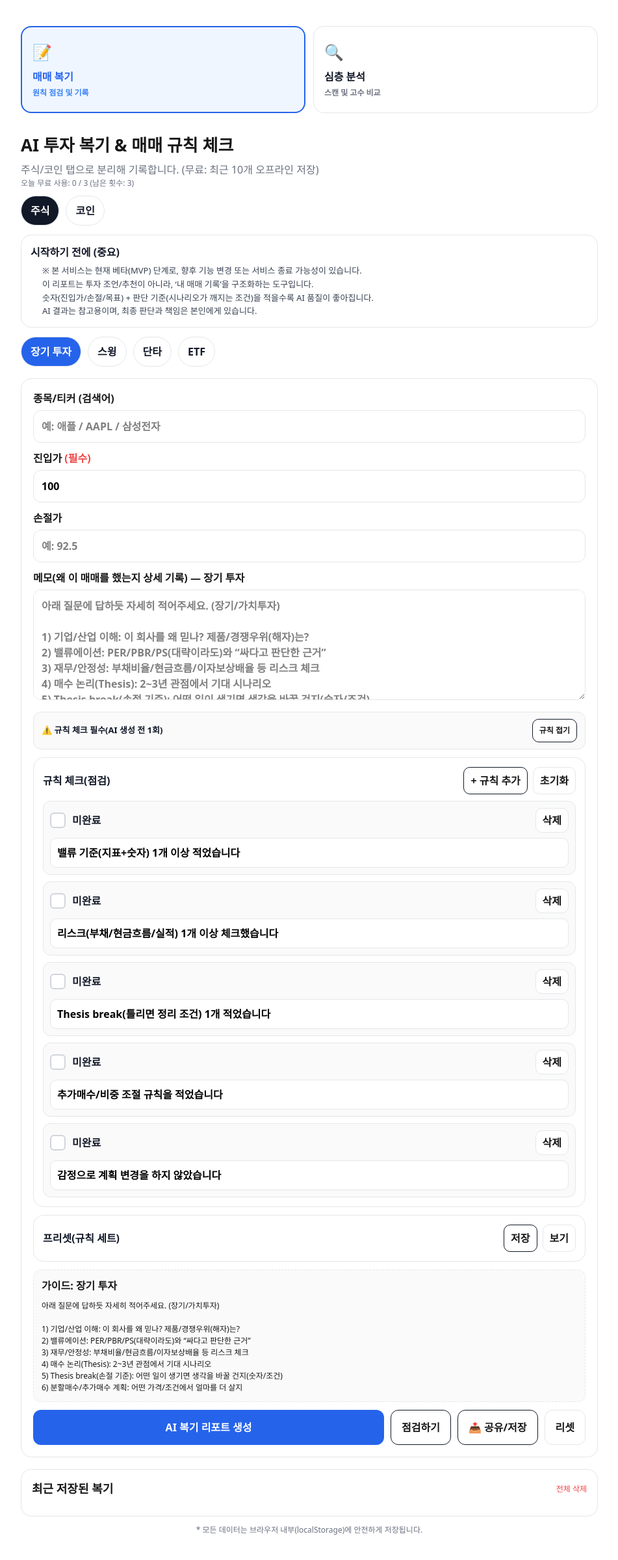
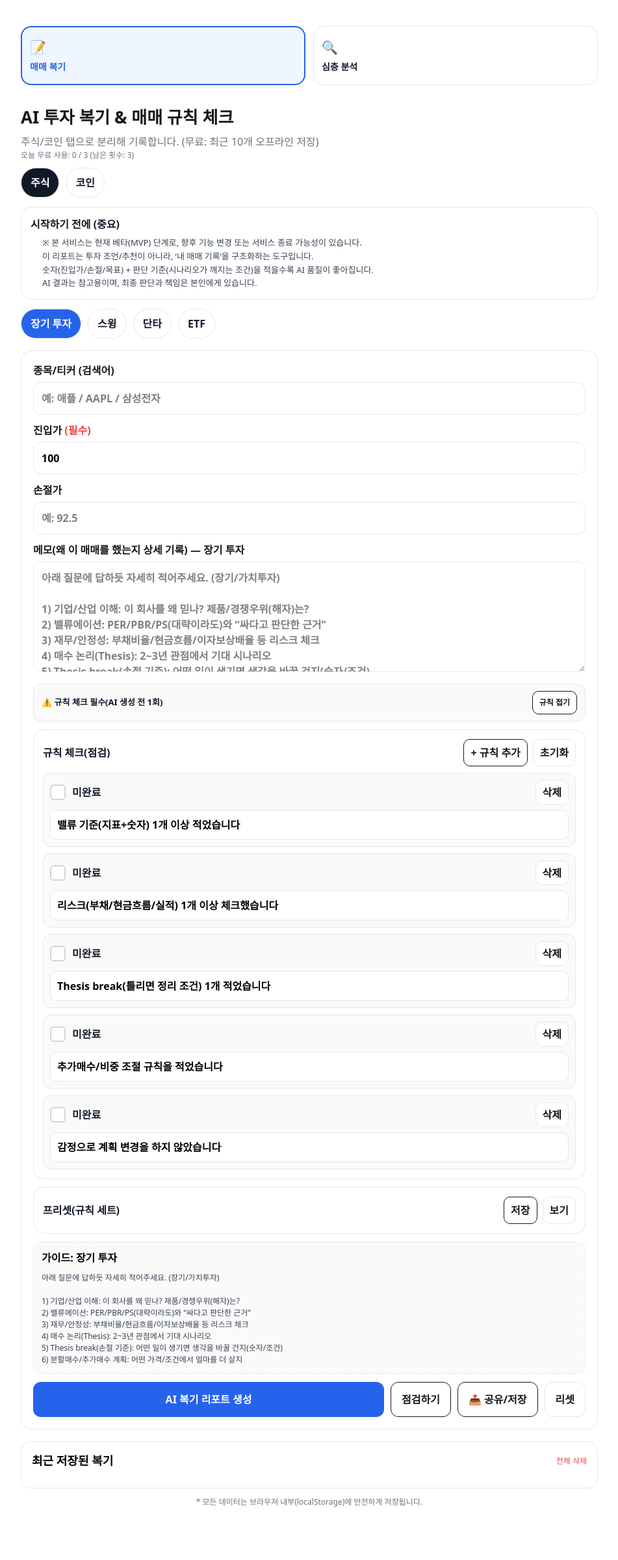
Before and after one commit to junghwan03/invest-review-mvp, a Next.js app: page / in a window 1280 px wide. Shown: the top 2400 px of the page at 65% size, without its empty margins (164-1115 px from the left). After the commit the page ends 2360 px from the top, so only its background shows below. Built offline with nearby package versions, Linux system fonts and the light colour scheme.

Commit message:
fix: ui sync and add units

```diff
--- a/app/page.tsx
+++ b/app/page.tsx
@@ -22,7 +22,6 @@ import {
 // 🎨 UI 컴포넌트: 토스 심사 통과용 모달 (Alert & Prompt 대체)
 // =========================================================
 
-// 1. 단순 알림창 (AlertModal)
 function AlertModal({
   isOpen,
   message,
@@ -66,7 +65,6 @@ function AlertModal({
   );
 }
 
-// 2. 입력창 (InputModal) - 프리셋 저장용
 function InputModal({
   isOpen,
   title,
@@ -81,13 +79,10 @@ function InputModal({
   onCancel: () => void;
 }) {
   const [val, setVal] = useState("");
-
   useEffect(() => {
     if (isOpen) setVal("");
   }, [isOpen]);
-
   if (!isOpen) return null;
-
   return (
     <div
       style={{
@@ -110,7 +105,7 @@ function InputModal({
           placeholder={placeholder}
           style={{
             width: "100%", padding: "12px", borderRadius: 8, border: "1px solid #d1d5db",
-            fontSize: 15, outline: "none", marginBottom: 20, background: "white", color: "black"
+            fontSize: 15, outline: "none", marginBottom: 20, background: "white", color: "black", boxSizing: "border-box"
           }}
         />
         <div style={{ display: "flex", gap: 10 }}>
@@ -139,7 +134,7 @@ function InputModal({
 }
 
 // =========================================================
-// 🧠 비즈니스 로직 (Main Page)
+// 🧠 비즈니스 로직 (749줄 원본 로직 유지)
 // =========================================================
 
 function getApiUrl(path: string) {
@@ -327,6 +322,10 @@ async function safeReadResponse(res: Response) {
   }
   return { raw, data: null as any };
 }
+
+// =========================================================
+// 🎨 [중요] 메인 페이지 컴포넌트
+// =========================================================
 
 export default function Page() {
   const [assetType, setAssetType] = useState<AssetType>("stock");
@@ -574,38 +573,36 @@ export default function Page() {
   };
 
   // =========================================================
-  // 🎨 [중요] 렌더링 섹션 (원본 유지하며 메뉴 추가)
+  // 🎨 [중요] 렌더링 섹션 (상단 메뉴 크기 통일 완료)
   // =========================================================
 
   return (
-    <main style={{ maxWidth: 920, margin: "24px auto", padding: 16, fontFamily: "system-ui, -apple-system, Segoe UI, Roboto, sans-serif" }}>
+    <main style={{ maxWidth: 920, margin: "24px auto", padding: 16, fontFamily: "system-ui, -apple-system, Segoe UI, Roboto, sans-serif", boxSizing: "border-box", overflowX: "hidden" }}>
       <AlertModal isOpen={isAlertOpen} message={alertMsg} onClose={() => setIsAlertOpen(false)} />
       <InputModal isOpen={isInputOpen} title="프리셋 이름 저장" placeholder="예: 내 단타 규칙" onConfirm={handlePresetSaveConfirm} onCancel={() => setIsInputOpen(false)} />
 
-      {/* 🚀 대표님이 요청하신 서비스 선택 메뉴 (원본 100% 보존하며 상단에 삽입) */}
+      {/* 🚀 서비스 선택 메뉴: 심층 분석 페이지 박스 크기와 완벽 통일 */}
       <div style={{ display: "grid", gridTemplateColumns: "1fr 1fr", gap: 12, marginBottom: 30 }}>
         <button
           onClick={() => window.location.href = '/'}
           style={{
-            padding: "20px 16px", borderRadius: 16, border: "2px solid #2563eb",
+            padding: "16px 12px", borderRadius: 16, border: "2px solid #2563eb",
             background: "#eff6ff", cursor: "pointer", textAlign: "left", transition: "0.2s"
           }}
         >
-          <div style={{ fontSize: 24, marginBottom: 8 }}>📝</div>
-          <div style={{ fontWeight: 900, color: "#2563eb", fontSize: 16 }}>매매 복기</div>
-          <div style={{ fontSize: 12, color: "#3b82f6", marginTop: 4, fontWeight: 700 }}>원칙 점검 및 기록</div>
+          <div style={{ fontSize: 20, marginBottom: 4 }}>📝</div>
+          <div style={{ fontWeight: 900, color: "#2563eb", fontSize: 14 }}>매매 복기</div>
         </button>
 
         <button
           onClick={() => window.location.href = '/upgrade'}
           style={{
-            padding: "20px 16px", borderRadius: 16, border: "1px solid #e5e7eb",
+            padding: "16px 12px", borderRadius: 16, border: "1px solid #e5e7eb",
             background: "#ffffff", cursor: "pointer", textAlign: "left", transition: "0.2s"
           }}
         >
-          <div style={{ fontSize: 24, marginBottom: 8 }}>🔍</div>
-          <div style={{ fontWeight: 900, color: "#111827", fontSize: 16 }}>심층 분석</div>
-          <div style={{ fontSize: 12, color: "#6b7280", marginTop: 4, fontWeight: 700 }}>스캔 및 고수 비교</div>
+          <div style={{ fontSize: 20, marginBottom: 4 }}>🔍</div>
+          <div style={{ fontWeight: 900, color: "#111827", fontSize: 14 }}>심층 분석</div>
         </button>
       </div>
 
@@ -630,10 +627,10 @@ export default function Page() {
           <div style={{ display: "flex", gap: 10, margin: "14px 0 18px", flexWrap: "wrap" }}>{(["long", "swing", "day", "etf"] as TradeType[]).map(tabBtn)}</div>
           <section style={{ border: "1px solid #e5e7eb", borderRadius: 16, padding: 18, background: "white" }}>
             <div style={{ display: "grid", gap: 12 }}>
-              <label style={{ fontWeight: 800 }}>종목/티커 (검색어)<input value={ticker} onChange={(e) => setTicker(clampTicker(e.target.value))} placeholder="예: 애플 / AAPL / 삼성전자" style={{ width: "100%", padding: 12, marginTop: 6, borderRadius: 12, border: "1px solid #e5e7eb", outline: "none" }} /></label>
-              <label style={{ fontWeight: 800 }}>진입가 <span style={{ fontWeight: 700, color: "#ef4444" }}>(필수)</span><input type="number" value={entryPrice} onChange={(e) => setEntryPrice(Number(e.target.value))} placeholder="예: 100.5" style={{ width: "100%", padding: 12, marginTop: 6, borderRadius: 12, border: "1px solid #e5e7eb", outline: "none" }} /></label>
-              <label style={{ fontWeight: 800 }}>손절가 <input type="number" value={stopLoss} onChange={(e) => setStopLoss(e.target.value === "" ? "" : Number(e.target.value))} placeholder="예: 92.5" style={{ width: "100%", padding: 12, marginTop: 6, borderRadius: 12, border: "1px solid #e5e7eb", outline: "none" }} /></label>
-              <label style={{ fontWeight: 800 }}>메모(왜 이 매매를 했는지 상세 기록) — {TAB_LABEL[tradeType]}<textarea value={reasonNote} placeholder={NOTE_TEMPLATES[tradeType]} onChange={(e) => setReasonNote(e.target.value)} style={{ width: "100%", padding: 12, minHeight: 170, marginTop: 6, borderRadius: 12, border: "1px solid #e5e7eb", outline: "none", lineHeight: 1.5 }} /></label>
+              <label style={{ fontWeight: 800 }}>종목/티커 (검색어)<input value={ticker} onChange={(e) => setTicker(clampTicker(e.target.value))} placeholder="예: 애플 / AAPL / 삼성전자" style={{ width: "100%", padding: 12, marginTop: 6, borderRadius: 12, border: "1px solid #e5e7eb", outline: "none", background: "white", color: "black", boxSizing: "border-box" }} /></label>
+              <label style={{ fontWeight: 800 }}>진입가 <span style={{ fontWeight: 700, color: "#ef4444" }}>(필수)</span><input type="number" value={entryPrice} onChange={(e) => setEntryPrice(Number(e.target.value))} placeholder="예: 100.5" style={{ width: "100%", padding: 12, marginTop: 6, borderRadius: 12, border: "1px solid #e5e7eb", outline: "none", background: "white", color: "black", boxSizing: "border-box" }} /></label>
+              <label style={{ fontWeight: 800 }}>손절가 <input type="number" value={stopLoss} onChange={(e) => setStopLoss(e.target.value === "" ? "" : Number(e.target.value))} placeholder="예: 92.5" style={{ width: "100%", padding: 12, marginTop: 6, borderRadius: 12, border: "1px solid #e5e7eb", outline: "none", background: "white", color: "black", boxSizing: "border-box" }} /></label>
+              <label style={{ fontWeight: 800 }}>메모(왜 이 매매를 했는지 상세 기록) — {TAB_LABEL[tradeType]}<textarea value={reasonNote} placeholder={NOTE_TEMPLATES[tradeType]} onChange={(e) => setReasonNote(e.target.value)} style={{ width: "100%", padding: 12, minHeight: 170, marginTop: 6, borderRadius: 12, border: "1px solid #e5e7eb", outline: "none", lineHeight: 1.5, background: "white", color: "black", boxSizing: "border-box" }} /></label>
 
               <div style={{ display: "flex", alignItems: "center", justifyContent: "space-between", gap: 10, padding: "10px 12px", borderRadius: 12, border: "1px solid #e5e7eb", background: "#fafafa" }}>
                 <div style={{ fontWeight: 900, color: "#111827", fontSize: 13 }}>{rulesCheckedOnce[tradeType] ? "✅ 규칙 체크 완료(1회)" : "⚠️ 규칙 체크 필수(AI 생성 전 1회)"}</div>
@@ -656,7 +653,7 @@ export default function Page() {
                           <label style={{ display: "flex", gap: 10, alignItems: "center", cursor: "pointer" }}><input type="checkbox" checked={c.checked} onChange={() => toggleChecklist(c.id)} /><span style={{ fontWeight: 900, color: "#111827" }}>{c.checked ? "완료" : "미완료"}</span></label>
                           <button onClick={() => removeChecklistItem(c.id)} style={{ padding: "6px 10px", borderRadius: 10, border: "1px solid #e5e7eb", background: "white", fontWeight: 900, cursor: "pointer" }}>삭제</button>
                         </div>
-                        <input value={c.text} onChange={(e) => editChecklistText(c.id, e.target.value)} style={{ width: "100%", padding: 10, borderRadius: 10, border: "1px solid #e5e7eb", outline: "none", background: "white", fontWeight: 700 }} />
+                        <input value={c.text} onChange={(e) => editChecklistText(c.id, e.target.value)} style={{ width: "100%", padding: 10, borderRadius: 10, border: "1px solid #e5e7eb", outline: "none", background: "white", fontWeight: 700, color: "black", boxSizing: "border-box" }} />
                       </div>
                     ))}
                   </div>
@@ -677,10 +674,10 @@ export default function Page() {
                     {presets.map((p) => (
                       <div key={p.id} style={{ border: "1px solid #e5e7eb", borderRadius: 12, padding: 12, background: "#fafafa" }}>
                         <div style={{ display: "flex", justifyContent: "space-between", alignItems: "center" }}>
-                          <div style={{ fontWeight: 900 }}>{p.name}</div>
+                          <div style={{ fontWeight: 900, color: "black" }}>{p.name}</div>
                           <div style={{ display: "flex", gap: 8 }}>
-                            <button onClick={() => applyPreset(p)} style={{ padding: "6px 10px", borderRadius: 8, border: "1px solid #111827", background: "white", fontWeight: 700 }}>적용</button>
-                            <button onClick={() => deletePreset(p.id)} style={{ padding: "6px 10px", borderRadius: 8, border: "1px solid #ef4444", color: "#ef4444", background: "white", fontWeight: 700 }}>삭제</button>
+                            <button onClick={() => applyPreset(p)} style={{ padding: "6px 10px", borderRadius: 8, border: "1px solid #111827", background: "white", fontWeight: 700, cursor: "pointer" }}>적용</button>
+                            <button onClick={() => deletePreset(p.id)} style={{ padding: "6px 10px", borderRadius: 8, border: "1px solid #ef4444", color: "#ef4444", background: "white", fontWeight: 700, cursor: "pointer" }}>삭제</button>
                           </div>
                         </div>
                       </div>
@@ -691,8 +688,8 @@ export default function Page() {
 
               {/* 가이드 & 액션 버튼 */}
               <div style={{ display: "grid", gap: 10, padding: 12, borderRadius: 12, border: "1px dashed #e5e7eb", background: "#fafafa" }}>
-                <div style={{ fontWeight: 900 }}>가이드: {TAB_LABEL[tradeType]}</div>
-                <pre style={{ margin: 0, whiteSpace: "pre-wrap", fontSize: 12, fontFamily: "inherit" }}>{NOTE_TEMPLATES[tradeType]}</pre>
+                <div style={{ fontWeight: 900, color: "black" }}>가이드: {TAB_LABEL[tradeType]}</div>
+                <pre style={{ margin: 0, whiteSpace: "pre-wrap", fontSize: 12, fontFamily: "inherit", color: "#374151" }}>{NOTE_TEMPLATES[tradeType]}</pre>
               </div>
 
               <div style={{ display: "flex", gap: 10, flexWrap: "wrap" }}>
@@ -704,7 +701,7 @@ export default function Page() {
 
               {checkOpen && checkResult && (
                 <div style={{ marginTop: 12, border: "1px solid #e5e7eb", borderRadius: 14, padding: 12, background: "#ffffff" }}>
-                  <div style={{ fontWeight: 900, marginBottom: 8 }}>{checkResult.title}</div>
+                  <div style={{ fontWeight: 900, marginBottom: 8, color: "black" }}>{checkResult.title}</div>
                   <div style={{ display: "grid", gap: 8 }}>
                     {checkResult.items.map((it, idx) => (
                       <div key={idx} style={{ fontSize: 13, color: it.ok ? "#059669" : "#dc2626" }}>{it.ok ? "✅" : "⚠️"} {it.label}</div>
@@ -718,25 +715,25 @@ export default function Page() {
           {/* 결과 섹션 */}
           {result && (
             <section style={{ marginTop: 18, border: "1px solid #e5e7eb", borderRadius: 16, padding: 16, background: "white" }}>
-              <h2 style={{ margin: 0, fontSize: 18, fontWeight: 900 }}>AI 분석 결과</h2>
-              <pre style={{ whiteSpace: "pre-wrap", marginTop: 10, lineHeight: 1.6, fontSize: 13, color: "#111827" }}>{result}</pre>
+              <h2 style={{ margin: 0, fontSize: 18, fontWeight: 900, color: "black" }}>AI 분석 결과</h2>
+              <pre style={{ whiteSpace: "pre-wrap", marginTop: 10, lineHeight: 1.6, fontSize: 13, color: "#111827", fontFamily: "inherit" }}>{result}</pre>
             </section>
           )}
 
           {/* 히스토리 섹션 */}
           <section style={{ marginTop: 18, border: "1px solid #e5e7eb", borderRadius: 16, padding: 16, background: "white" }}>
             <div style={{ display: "flex", justifyContent: "space-between", alignItems: "center" }}>
-              <h2 style={{ margin: 0, fontSize: 18, fontWeight: 900 }}>최근 저장된 복기</h2>
+              <h2 style={{ margin: 0, fontSize: 18, fontWeight: 900, color: "black" }}>최근 저장된 복기</h2>
               <button onClick={clearHistoryAll} style={{ fontSize: 12, color: "#ef4444", background: "none", border: "none", cursor: "pointer" }}>전체 삭제</button>
             </div>
             <div style={{ display: "grid", gap: 10, marginTop: 12 }}>
               {history.map((h) => (
                 <div key={h.id} style={{ border: "1px solid #e5e7eb", borderRadius: 12, padding: 12, background: "#fafafa", display: "flex", justifyContent: "space-between", alignItems: "center" }}>
                   <div>
-                    <div style={{ fontWeight: 900 }}>[{TAB_LABEL[h.tradeType]}] {h.ticker}</div>
+                    <div style={{ fontWeight: 900, color: "black" }}>[{TAB_LABEL[h.tradeType]}] {h.ticker}</div>
                     <div style={{ fontSize: 11, color: "#6b7280" }}>{formatDateTime(h.createdAt)}</div>
                   </div>
-                  <button onClick={() => loadHistoryItem(h)} style={{ padding: "8px 10px", borderRadius: 10, border: "1px solid #111827", background: "white", fontWeight: 900 }}>불러오기</button>
+                  <button onClick={() => loadHistoryItem(h)} style={{ padding: "8px 10px", borderRadius: 10, border: "1px solid #111827", background: "white", fontWeight: 900, cursor: "pointer" }}>불러오기</button>
                 </div>
               ))}
             </div>
```
Also changed, not shown: app/upgrade/page.tsx (+12 -1 lines), 1 other file (tests, documents, lock files or other folders).
